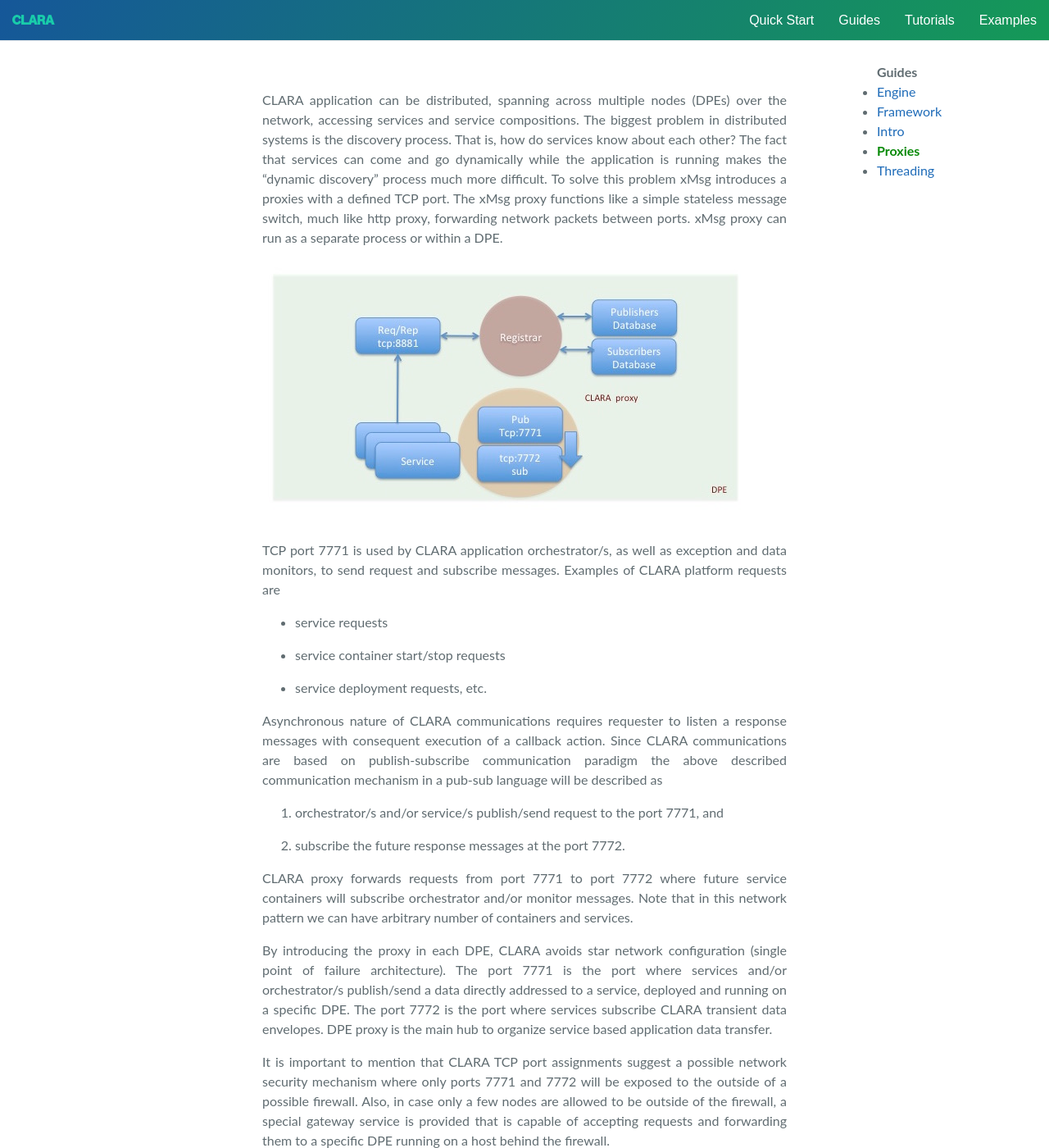
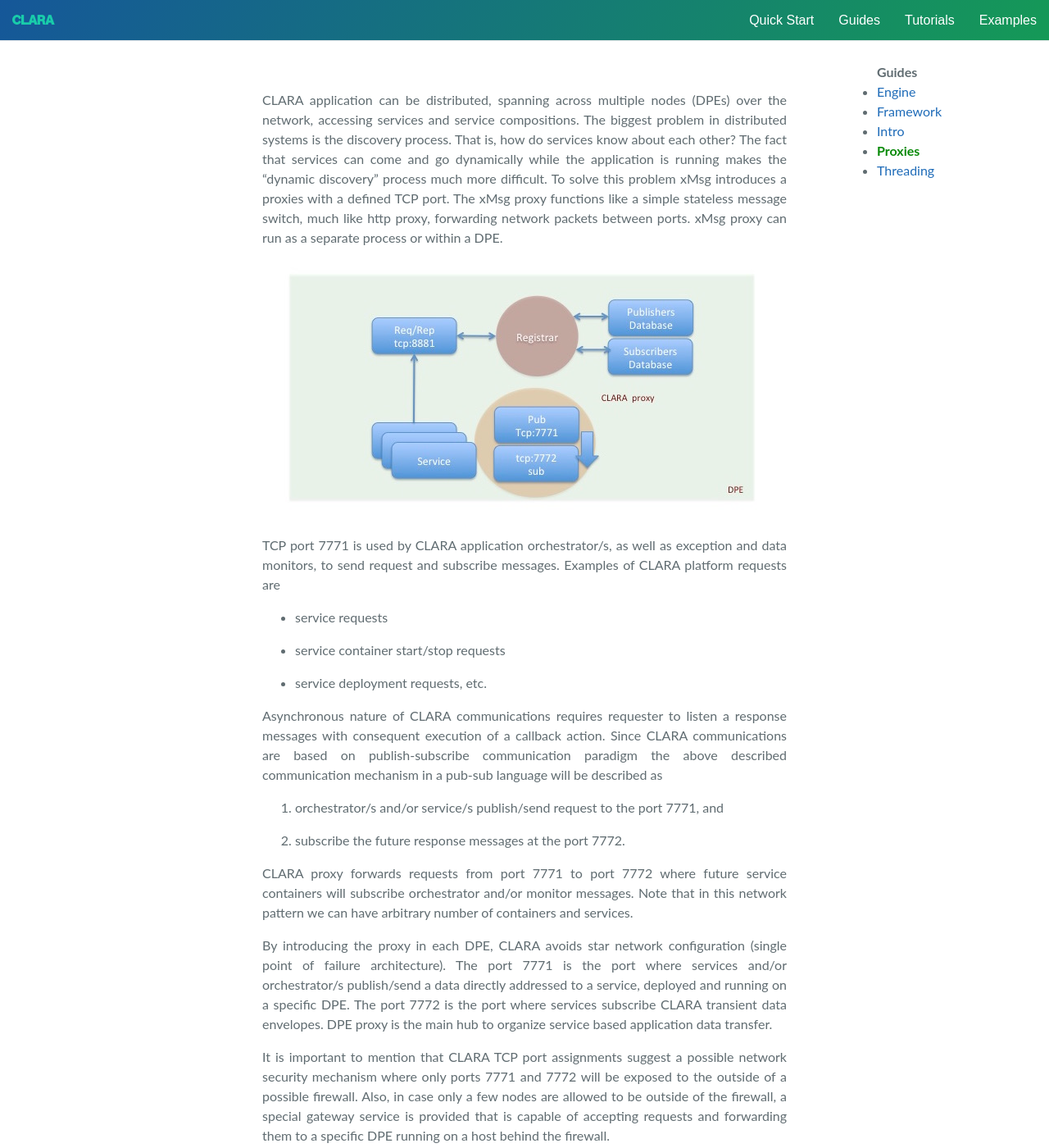
Before and after one commit to JeffersonLab/clara-docs, a Jekyll site: the page built from docs/guides/proxies.md, in a window 1280 px wide and 1400 px high. Shown: the whole window at 82% size. Built offline with Jekyll 4.4.1, drawn with Linux system fonts in a browser that asks for light colours; nearby versions of some CDN libraries.

Commit message:
Center document images

```diff
--- a/css/cayman.css
+++ b/css/cayman.css
@@ -504,3 +504,8 @@
 	font-weight: bold;
 	color: #088A08;
 	}
+
+.align-center {
+  display: block;
+  margin-left: auto;
+  margin-right: auto; }
```
